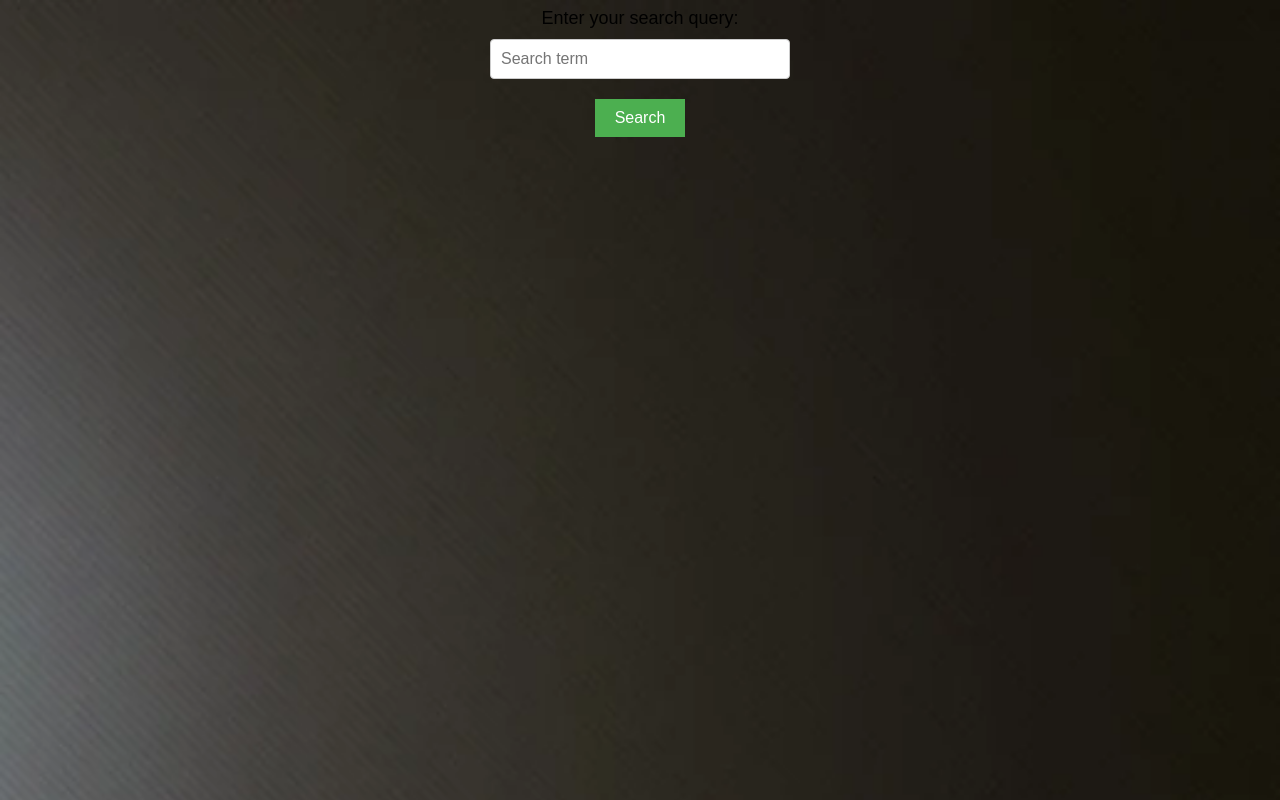
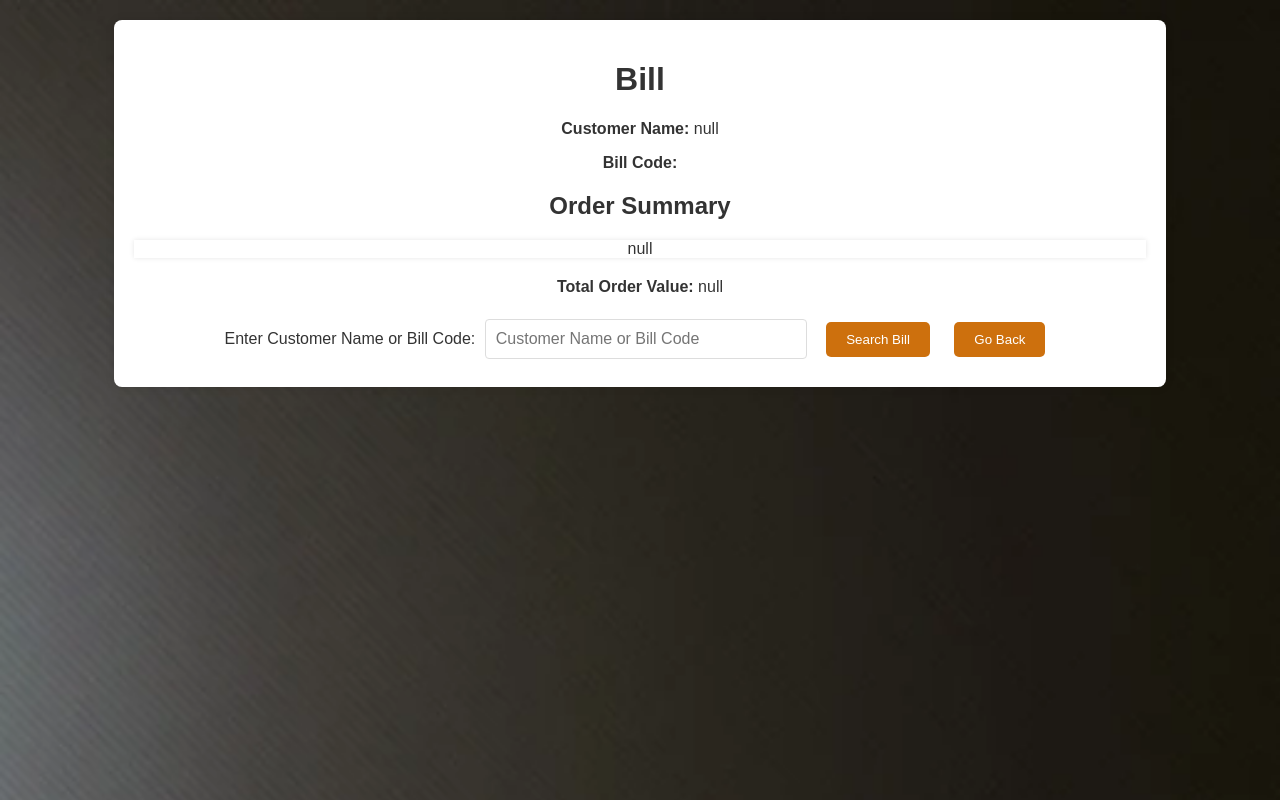
Before and after one commit to Rashenshammika/Intenet_Technology_Final_Course_Work, a plain HTML site: page 6search.html in a window 1280 px wide. Drawn offline with Linux system fonts and the light colour scheme.

Commit message:
seach page css & js update

```diff
--- a/6search.html
+++ b/6search.html
@@ -3,75 +3,151 @@
 <head>
 <meta charset="UTF-8">
 <meta name="viewport" content="width=device-width, initial-scale=1.0">
-<title>Search Example</title>
+<title>Bill</title>
 <style>
 body {
     background-image: url(img/bg.jpg);
     background-attachment: fixed;
     background-size: 100%;
     font-family: Arial, sans-serif;
+    background-color: #f4f4f4;
+    color: #333;
     text-align: center;
 }
-
-.label {
-    font-size: 18px;
-    margin-bottom: 10px;
+.container {
+    margin: 20px auto;
+    width: 80%;
+    background: white;
+    padding: 20px;
+    border-radius: 8px;
+    box-shadow: 0 0 10px rgba(0, 0, 0, 0.1);
 }
-
-.input-field {
-    margin-bottom: 20px;
+table {
+    width: 100%;
+    margin: 20px 0;
+    border-collapse: collapse;
+    background: white;
+    box-shadow: 0 0 5px rgba(0, 0, 0, 0.1);
 }
-
-.input-field input[type="text"] {
+th, td {
+    padding: 10px;
+    border: 1px solid #ddd;
+    text-align: left;
+}
+th {
+    background-color: #f4f4f4;
+}
+button {
+    margin: 10px;
+    padding: 10px 20px;
+    background-color: rgb(205, 112, 13);
+    color: white;
+    border: none;
+    border-radius: 5px;
+    cursor: pointer;
+}
+button:hover {
+    background-color: #1e7721;
+}
+input {
     padding: 10px;
     font-size: 16px;
-    border: 1px solid #ccc;
+    border: 1px solid #ddd;
     border-radius: 4px;
     width: 300px;
-    box-sizing: border-box;
-    transition: border-color 0.3s;
-}
-
-.input-field input[type="text"]:focus {
-    outline: none;
-    border-color: #4CAF50;
-}
-
-.button {
-    padding: 10px 20px;
-    font-size: 16px;
-    background-color: #4CAF50;
-    color: white;
-    border: none;
-    cursor: pointer;
-    transition: background-color 0.3s;
-}
-
-.button:hover {
-    background-color: #45a049;
+    margin: 5px;
 }
 </style>
 </head>
 <body>
+<div class="container">
+    <h1>Bill</h1>
 
-<div class="label">Enter your search query:</div>
-<div class="input-field">
-    <input type="text" id="searchInput" placeholder="Search term">
+    <p><strong>Customer Name:</strong> <span id="customerName"></span></p>
+    <p><strong>Bill Code:</strong> <span id="billCode"></span></p>
+
+    <h2>Order Summary</h2>
+    <table id="orderSummaryTable">
+        <thead>
+
+        </thead>
+        <tbody id="orderSummaryBody">
+
+        </tbody>
+    </table>
+    <p><strong>Total Order Value:</strong> <span id="totalLabel"></span></p>
+
+    <label for="searchInput">Enter Customer Name or Bill Code:</label>
+    <input type="text" id="searchInput" placeholder="Customer Name or Bill Code">
+    <button onclick="searchBill()">Search Bill</button>
+
+    <button onclick="goBack()">Go Back</button>
 </div>
-<button class="button" onclick="search()">Search</button>
 
 <script>
-function search() {
-    var searchTerm = document.getElementById("searchInput").value.trim();
-    if (searchTerm === "") {
-        alert("Please enter a search term.");
+
+function getQueryParam(param) {
+    const urlParams = new URLSearchParams(window.location.search);
+    return urlParams.get(param);
+}
+
+function displayBillData() {
+    const customerName = decodeURIComponent(getQueryParam('name'));
+    const orderSummary = decodeURIComponent(getQueryParam('summary'));
+    const totalOrderValue = decodeURIComponent(getQueryParam('total'));
+
+    document.getElementById('customerName').textContent = customerName;
+    document.getElementById('orderSummaryBody').innerHTML = orderSummary;
+    document.getElementById('totalLabel').textContent = totalOrderValue;
+}
+
+function goBack() {
+    window.history.back();
+}
+
+function searchBill() {
+    const searchInput = document.getElementById('searchInput').value.trim();
+
+    if (!searchInput) {
+        alert('Please enter a customer name or bill code.');
         return;
     }
 
-    alert("Searching for: " + searchTerm);
+    let found = false;
 
+    if (searchInput.startsWith('BILL-')) {
+        const billData = JSON.parse(localStorage.getItem(searchInput));
+        if (billData) {
+            displayBillDataFromData(billData);
+            found = true;
+        }
+    }
+
+    if (!found) {
+        const allBills = Object.keys(localStorage).filter(key => key.startsWith('BILL-'));
+        for (const billCode of allBills) {
+            const billData = JSON.parse(localStorage.getItem(billCode));
+            if (billData.customerName === searchInput) {
+                displayBillDataFromData(billData);
+                found = true;
+                break;
+            }
+        }
+    }
+
+    if (!found) {
+        alert('No bill found for the given customer name or bill code.');
+    }
 }
+
+function displayBillDataFromData(billData) {
+    document.getElementById('customerName').textContent = billData.customerName;
+    document.getElementById('billCode').textContent = billData.code;
+    document.getElementById('orderSummaryBody').innerHTML = billData.orderSummary;
+    document.getElementById('totalLabel').textContent = billData.totalOrderValue;
+}
+
+window.onload = displayBillData;
 </script>
-
 </body>
 </html>
```
